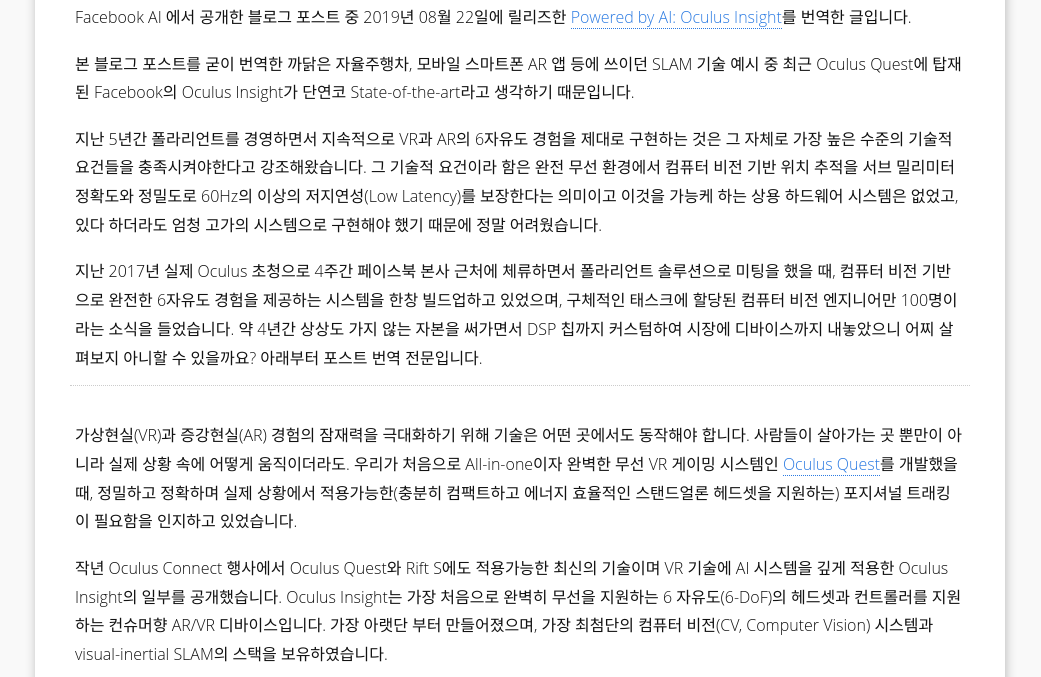
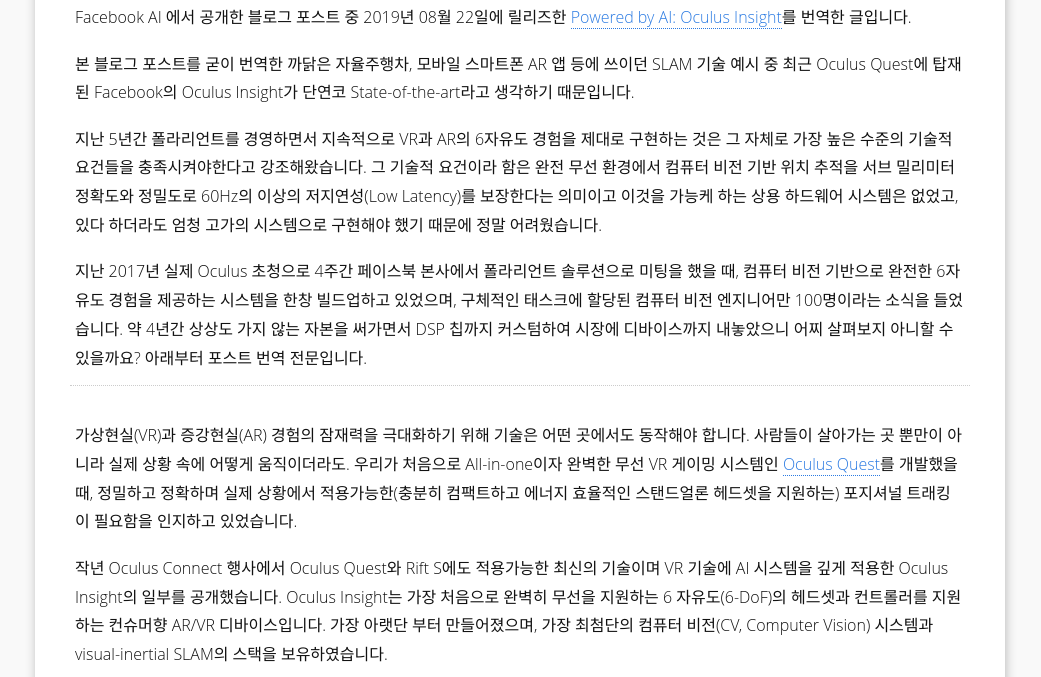
Before and after one commit to HyoukJang/HyoukJang.github.io, a Jekyll site: the page built from _posts/2019-09-15-Oculus-Insight-translation.md, in a window 1280 px wide and 900 px high, scrolled down 366 px, cut to the strip 0-677 px from the top of the window. Shown: the whole strip, without its empty margins (120-1161 px from the left). Built offline with Jekyll 4.4.1, drawn with Linux system fonts in a browser that asks for light colours; nearby versions of some CDN libraries; some web fonts are replaced; comment, search, counter and statistics services are not loaded.

Commit message:
modify post

```diff
--- a/_posts/2019-09-15-Oculus-Insight-translation.md
+++ b/_posts/2019-09-15-Oculus-Insight-translation.md
@@ -14,9 +14,9 @@
 
 지난 5년간 폴라리언트를 경영하면서 지속적으로 VR과 AR의 6자유도 경험을 제대로 구현하는 것은 그 자체로 가장 높은 수준의 기술적 요건들을 충족시켜야한다고 강조해왔습니다. 그 기술적 요건이라 함은 완전 무선 환경에서 컴퓨터 비전 기반 위치 추적을 서브 밀리미터 정확도와 정밀도로 60Hz의 이상의 저지연성(Low Latency)를 보장한다는 의미이고 이것을 가능케 하는 상용 하드웨어 시스템은 없었고, 있다 하더라도 엄청 고가의 시스템으로 구현해야 했기 때문에 정말 어려웠습니다.
 
-지난 2017년 실제 Oculus 초청으로 4주간 페이스북 본사 근처에 체류하면서 폴라리언트 솔루션으로 미팅을 했을 때, 컴퓨터 비전 기반으로 완전한 6자유도 경험을 제공하는 시스템을 한창 빌드업하고 있었으며, 구체적인 태스크에 할당된 컴퓨터 비전 엔지니어만 100명이라는 소식을 들었습니다. 약 4년간 상상도 가지 않는 자본을 써가면서 DSP 칩까지 커스텀하여 시장에 디바이스까지 내놓았으니 어찌 살펴보지 아니할 수 있을까요? 아래부터 포스트 번역 전문입니다.
+지난 2017년 실제 Oculus 초청으로 4주간 페이스북 본사에서 폴라리언트 솔루션으로 미팅을 했을 때, 컴퓨터 비전 기반으로 완전한 6자유도 경험을 제공하는 시스템을 한창 빌드업하고 있었으며, 구체적인 태스크에 할당된 컴퓨터 비전 엔지니어만 100명이라는 소식을 들었습니다. 약 4년간 상상도 가지 않는 자본을 써가면서 DSP 칩까지 커스텀하여 시장에 디바이스까지 내놓았으니 어찌 살펴보지 아니할 수 있을까요? 아래부터 포스트 번역 전문입니다.
 
---------------
+---
 
 가상현실(VR)과 증강현실(AR) 경험의 잠재력을 극대화하기 위해 기술은 어떤 곳에서도 동작해야 합니다. 사람들이 살아가는 곳 뿐만이 아니라 실제 상황 속에 어떻게 움직이더라도. 우리가 처음으로 All-in-one이자 완벽한 무선 VR 게이밍 시스템인 [Oculus Quest](https://www.oculus.com/quest/?fbclid=IwAR0LroH-13ORQDWVjpDt5J6Bv9eGmLNN3um-53P-_RHxF7nyxbGA0lymvYc)를 개발했을 때, 정밀하고 정확하며 실제 상황에서 적용가능한(충분히 컴팩트하고 에너지 효율적인 스탠드얼론 헤드셋을 지원하는) 포지셔널 트래킹이 필요함을 인지하고 있었습니다.
 
```
Also changed, not shown: 3 other files.
